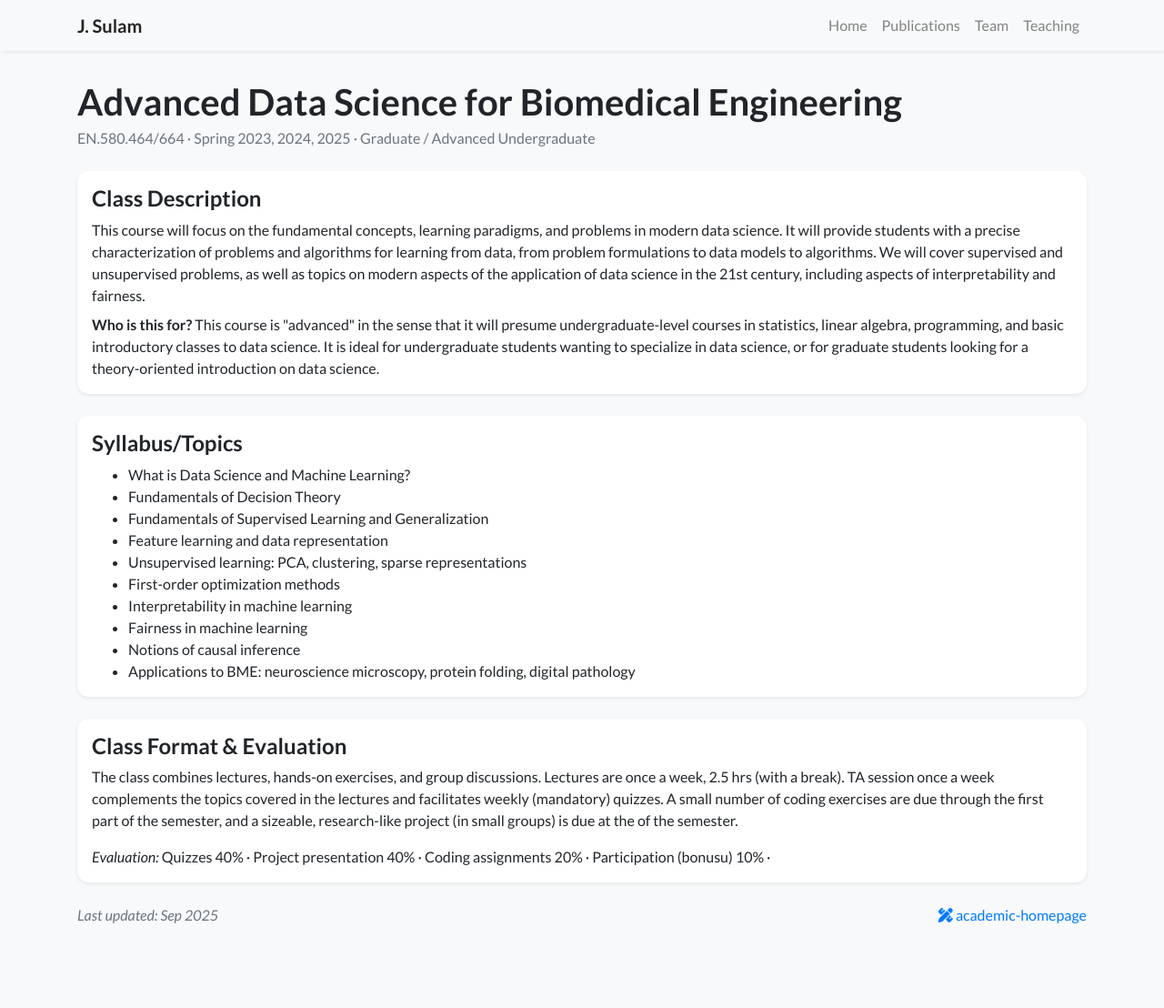
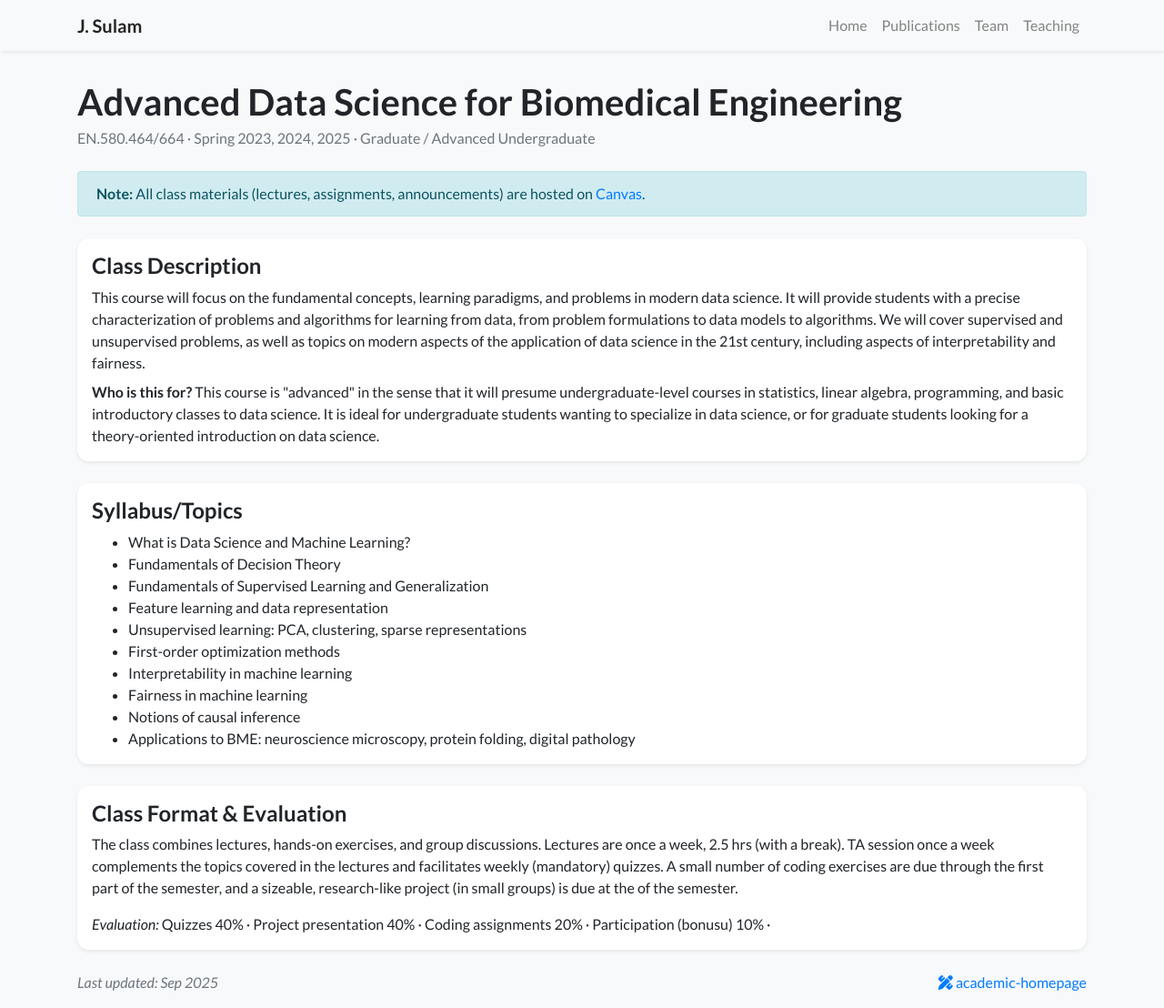
Before and after one commit to jsulam/jsulam.github.io, a Jekyll site: the page built from courses/advanced_ds/index.md, in a window 1280 px wide and 1108 px high. Shown: the whole window at 91% size. Built offline with Jekyll 4.4.1, drawn with Linux system fonts in a browser that asks for light colours; nearby versions of some CDN libraries; a style sheet for code colours, icons or effects is not loaded.

Commit message:
Update index.md

```diff
--- a/courses/advanced_ds/index.md
+++ b/courses/advanced_ds/index.md
@@ -5,6 +5,12 @@ title: EN.580.464/664 Advanced Data Science for Biomedical Engineering
 
 <h1 class="mt-2 mb-1">Advanced Data Science for Biomedical Engineering</h1>
 <p class="text-muted mb-4">EN.580.464/664 · Spring 2023, 2024, 2025 · Graduate / Advanced Undergraduate</p>
+
+<div class="alert alert-info mb-4" role="alert">
+  <strong>Note:</strong> All class materials (lectures, assignments, announcements) are hosted on
+  <a href="https://canvas.jhu.edu/" target="_blank" rel="noopener">Canvas</a>.
+</div>
+
 
 <div class="bg-white shadow-sm rounded-xl p-3 mb-4">
   <h2 class="h4">Class Description</h2>
```
